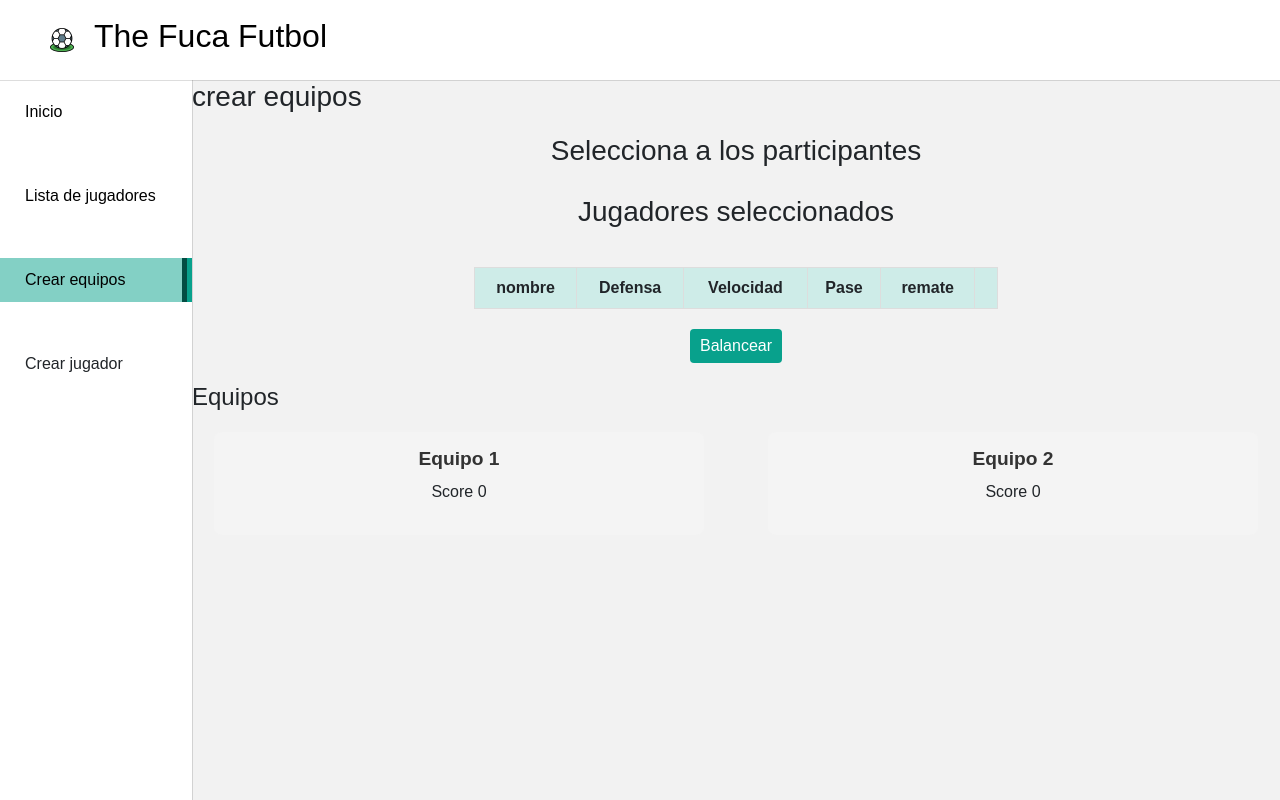
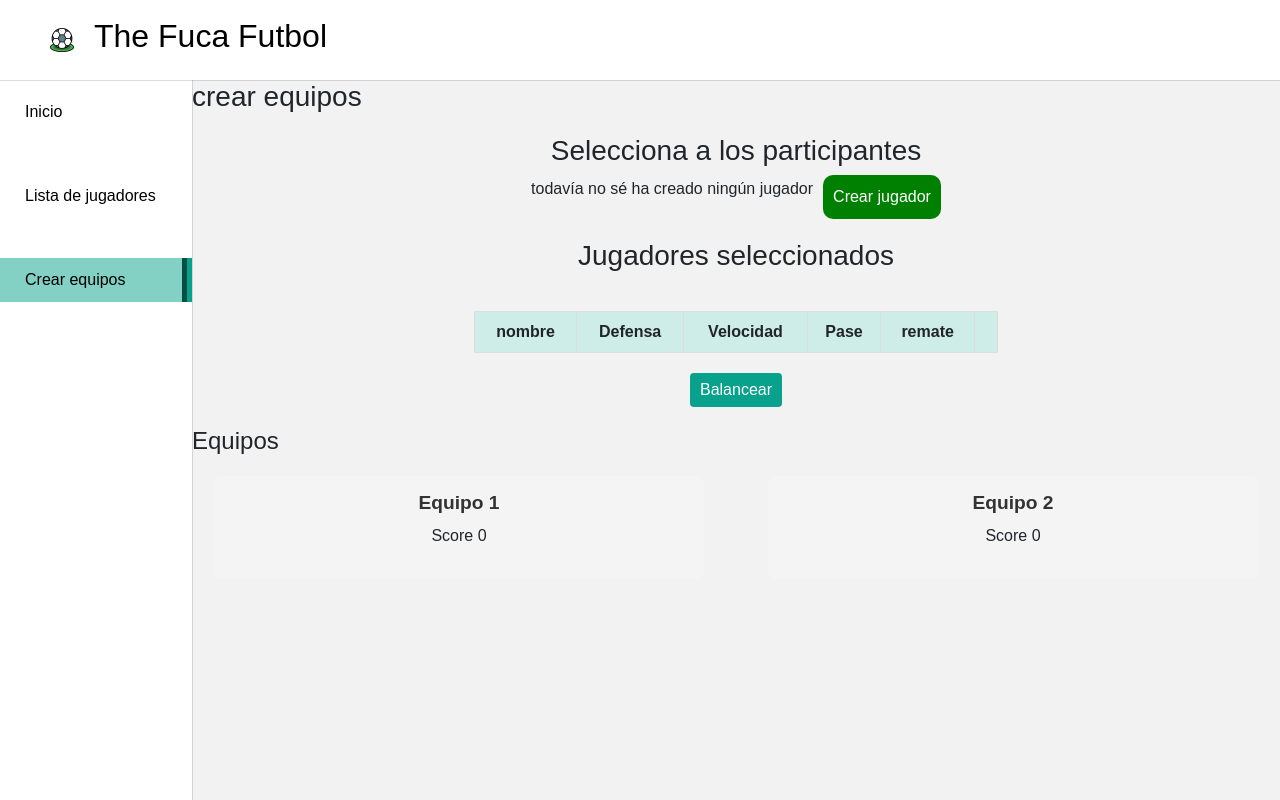
Before and after one commit to FacundoCaamano/The-Fuca-Futbol, a React (Vite) app: page /teams in a window 1280 px wide. Built offline with nearby package versions, Linux system fonts and the light colour scheme.

Commit message:
mensaje en caso de no tener jugadores y se quito el boton de crear jugadores en navbar

```diff
--- a/src/components/navBar/NavBarComponent.tsx
+++ b/src/components/navBar/NavBarComponent.tsx
@@ -22,11 +22,6 @@ export const NavBar = () => {
                             Crear equipos
                         </li>
                 </NavLink>
-                <div data-bs-toggle="modal" data-bs-target="#modalNewPlayer" className='createPlayer'>
-                        <li>
-                            Crear jugador
-                        </li>
-                </div>
             </ul>
         </nav>
     )
--- a/src/components/teams/Teams.css
+++ b/src/components/teams/Teams.css
@@ -1,3 +1,18 @@
+.playersEmpty{
+    display: flex;
+    gap: 10px;
+    align-items: center;
+    .LinkDashboard{
+        background-color: green;
+        color: white;
+        padding: 10px;
+        border-style: initial;
+        border-radius: 10px;
+        p{
+            margin: 0;
+        }
+    }
+}
 .players{
     display: flex;
     justify-content: center;
--- a/src/components/teams/TeamsComponent.tsx
+++ b/src/components/teams/TeamsComponent.tsx
@@ -2,6 +2,8 @@ import { useContext } from "react"
 import { PlayersContext } from "../../context/PlayersContext"
 import { userTeamBalanced } from "../../hooks/useTeamBalancer"
 import './Teams.css'
+import { NavLink} from "react-router-dom"
+
 export const TeamsComponent = () =>{
     const context = useContext(PlayersContext)
     const playersContext=context?.players
@@ -12,6 +14,20 @@ export const TeamsComponent = () =>{
              <h3>crear equipos</h3>
             <div className="players">
             <h3>Selecciona a los participantes</h3>
+            {
+                playersContext?.length ? 'jugadores ' :
+                <div data-bs-toggle="modal" data-bs-target="#modalNewPlayer" className="playersEmpty">
+                    <div>
+                        <p>todavía no sé ha creado ningún jugador</p>
+                    </div>
+                    <NavLink  to='/dashboard'>
+                        <div className="LinkDashboard">
+                            <p>Crear jugador</p>
+                        </div>
+                    </NavLink>
+                </div>
+            }
+
                 <div className="players-grid">
                     {playersContext?.map(player => (
                         <div key={player.id} className="player-card">
```
